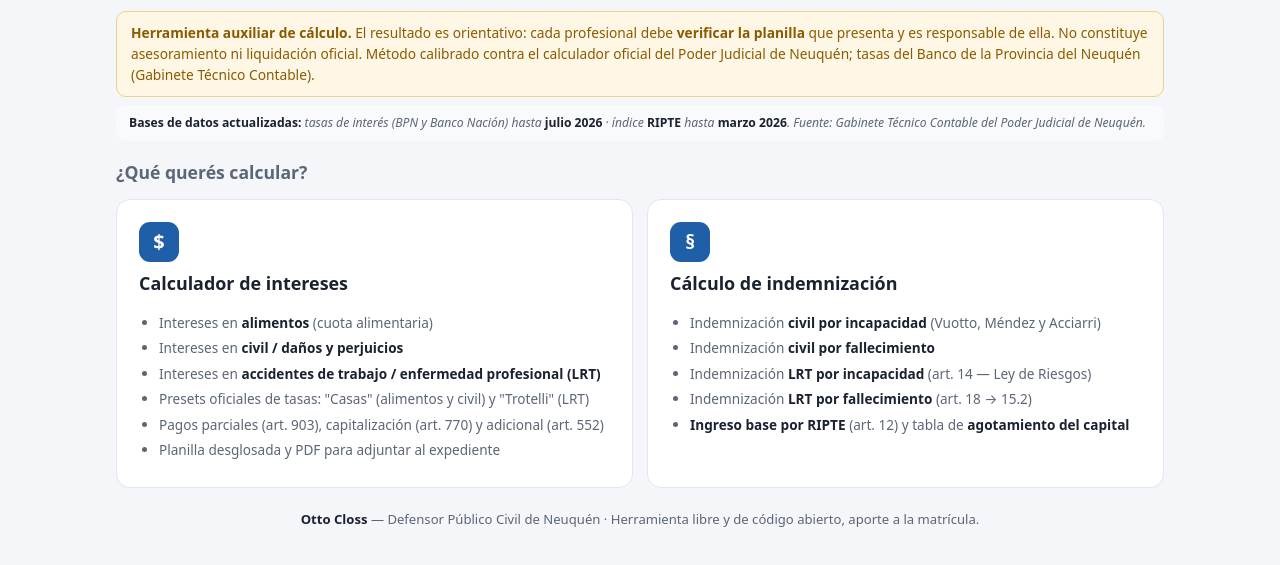
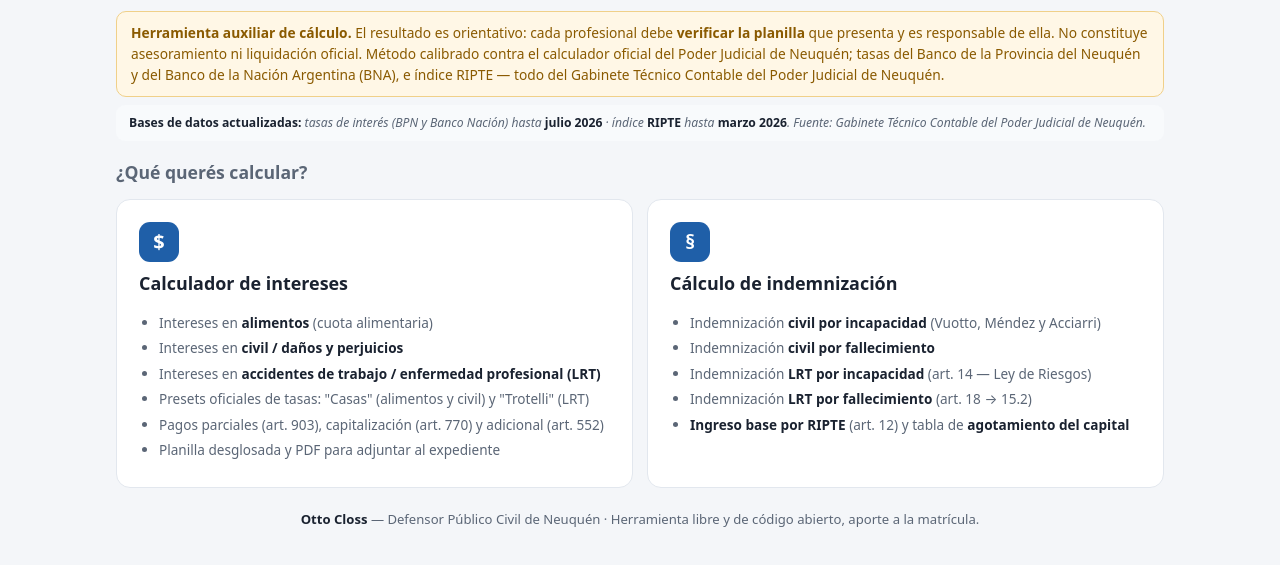
Before and after one commit to drclossotto-sudo/herramientas-calculo-neuquen, a website: page index.html in a window 1280 px wide. Shown: the part 83-648 px from the top of the page. Drawn offline with Linux system fonts and the light colour scheme.

Commit message:
Disclaimer: agrego tasas BNA e índice RIPTE a las fuentes
Co-Authored-By: Claude Opus 4.8 <noreply@anthropic.com>

```diff
--- a/index.html
+++ b/index.html
@@ -131,7 +131,7 @@
   </header>
 
   <div class="disclaimer noprint">
-    <b>Herramienta auxiliar de cálculo.</b> El resultado es orientativo: cada profesional debe <b>verificar la planilla</b> que presenta y es responsable de ella. No constituye asesoramiento ni liquidación oficial. Método calibrado contra el calculador oficial del Poder Judicial de Neuquén; tasas del Banco de la Provincia del Neuquén (Gabinete Técnico Contable).
+    <b>Herramienta auxiliar de cálculo.</b> El resultado es orientativo: cada profesional debe <b>verificar la planilla</b> que presenta y es responsable de ella. No constituye asesoramiento ni liquidación oficial. Método calibrado contra el calculador oficial del Poder Judicial de Neuquén; tasas del Banco de la Provincia del Neuquén y del Banco de la Nación Argentina (BNA), e índice RIPTE — todo del Gabinete Técnico Contable del Poder Judicial de Neuquén.
   </div>
 
   <div class="fuente noprint" style="margin:-10px 0 18px;padding:9px 13px;background:var(--zebra);border-radius:9px">
```
Also changed, not shown: dist/index.html.
